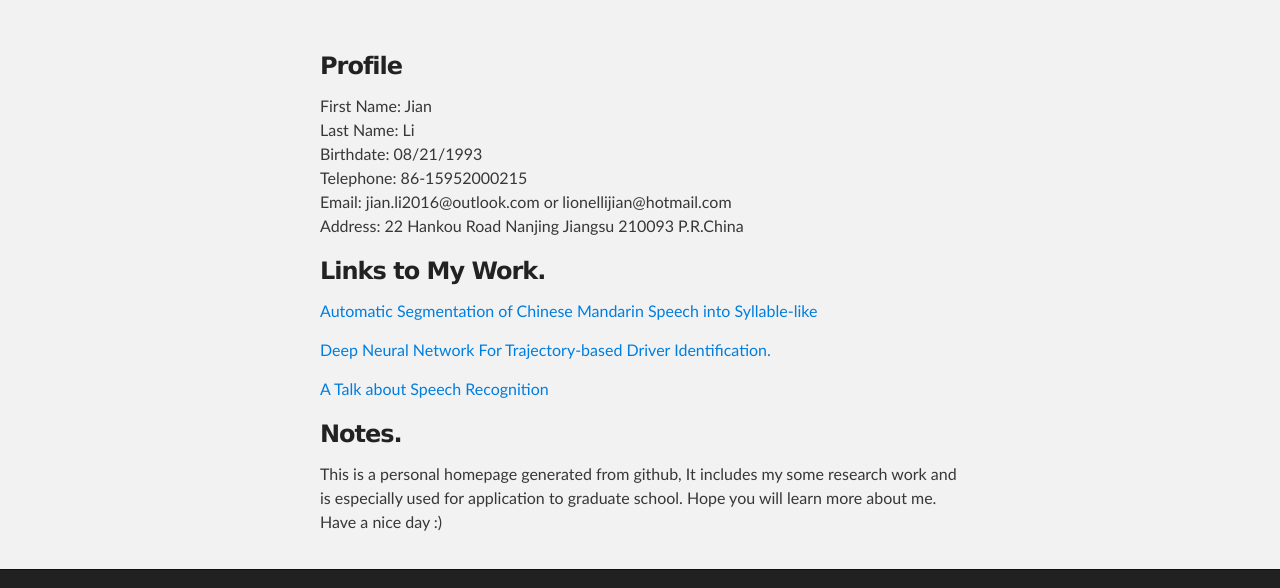
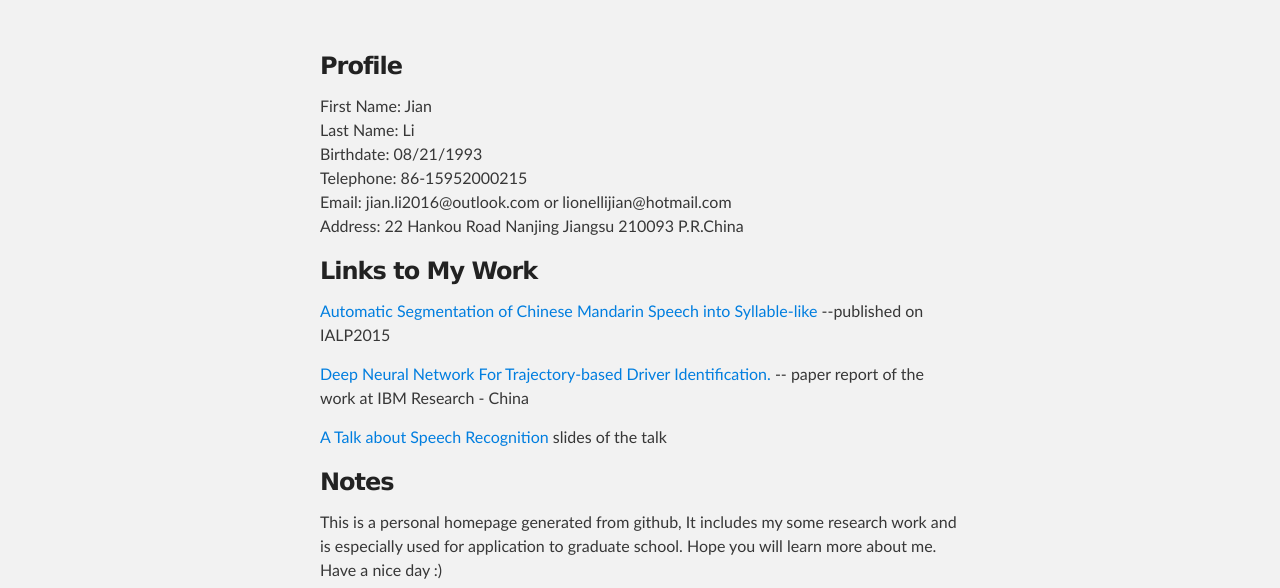
Before and after one commit to kesperado/kesperado.github.io, a plain HTML site: page index.html in a window 1280 px wide. Shown: the part 212-800 px from the top of the page. Drawn offline with Linux system fonts and the light colour scheme.

Commit message:
adjust note

```diff
--- a/index.html
+++ b/index.html
@@ -44,17 +44,17 @@ Address: 22 Hankou Road Nanjing Jiangsu 210093 P.R.China
 </p>
 
 <h3>
-<a id="welcome-to-github-pages" class="anchor" href="#welcome-to-github-pages" aria-hidden="true"><span class="octicon octicon-link"></span></a>Links to My Work.</h3>
+<a id="welcome-to-github-pages" class="anchor" href="#welcome-to-github-pages" aria-hidden="true"><span class="octicon octicon-link"></span></a>Links to My Work</h3>
 
-<p><a id="rather-drive-stick" class="anchor" href="test.pdf" aria-hidden="true"><span class="octicon octicon-link">Automatic Segmentation of Chinese Mandarin Speech into Syllable-like</span></a></p>
-<p><a id="rather-drive-stick" class="anchor" href="test.pdf" aria-hidden="true"><span class="octicon octicon-link">Deep Neural Network For Trajectory-based Driver Identification.</span></a></p>
-<p><a id="rather-drive-stick" class="anchor" href="test.pdf" aria-hidden="true"><span class="octicon octicon-link">A Talk about Speech Recognition</span></a></p>
+<p><a id="rather-drive-stick" class="anchor" href="test.pdf" aria-hidden="true"><span class="octicon octicon-link">Automatic Segmentation of Chinese Mandarin Speech into Syllable-like</span></a> --published on IALP2015</p>
+<p><a id="rather-drive-stick" class="anchor" href="test.pdf" aria-hidden="true"><span class="octicon octicon-link">Deep Neural Network For Trajectory-based Driver Identification.</span></a> -- paper report of the work at IBM Research - China</p>
+<p><a id="rather-drive-stick" class="anchor" href="test.pdf" aria-hidden="true"><span class="octicon octicon-link">A Talk about Speech Recognition</span></a> slides of the talk</p>
 
 
 <h3>
-<a id="welcome-to-github-pages" class="anchor" href="#welcome-to-github-pages" aria-hidden="true"><span class="octicon octicon-link"></span></a>Notes.</h3>
+<a id="welcome-to-github-pages" class="anchor" href="#welcome-to-github-pages" aria-hidden="true"><span class="octicon octicon-link"></span></a>Notes</h3>
 
-<p>This is a personal homepage generated from github, It includes my some research work and is especially used for application to graduate school. Hope you will learn more about me. Have a nice day :) </p>
+<p>This is a personal homepage generated from github, It includes my some research work and is especially used for application to graduate school. Hope you will learn more about me. <br> Have a nice day :) </p>
 
 
 <!--
```
